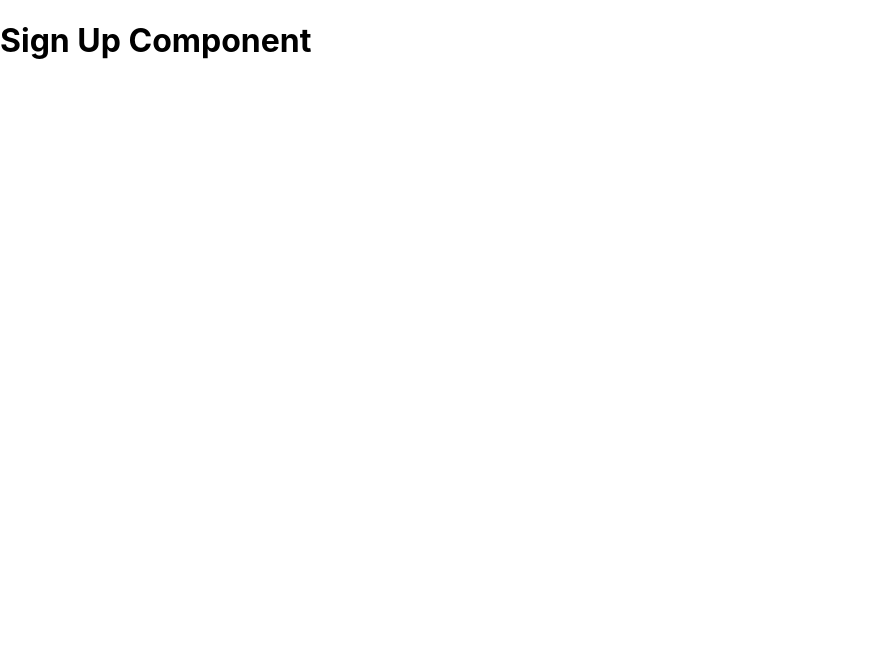
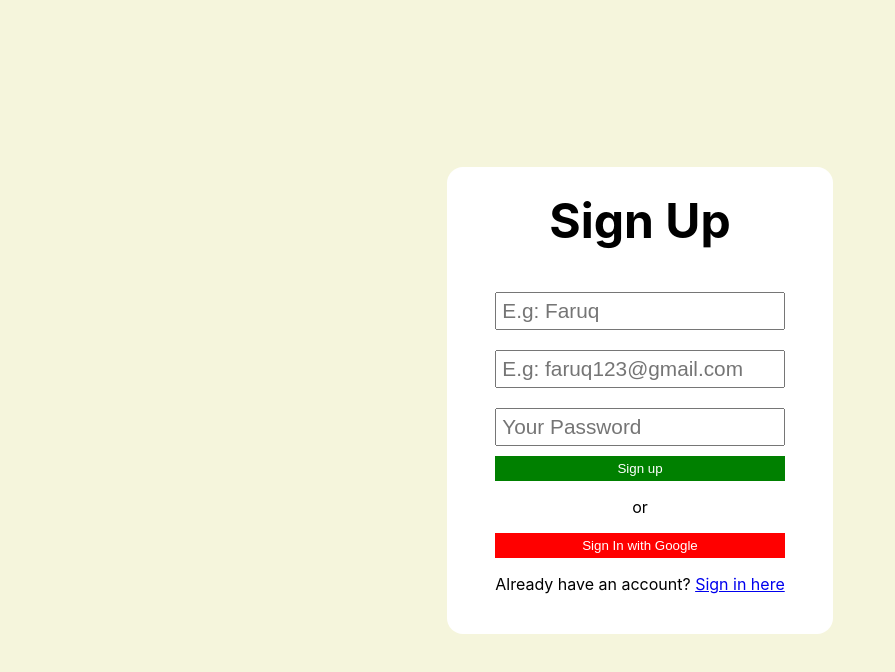
Before and after one commit to shan8851/bookmarks, a React (Create React App) app: page /signUp in a window 1280 px wide. Shown: the top 672 px of the page, without its empty margins (0-895 px from the left). Built offline with nearby package versions, Linux system fonts and the light colour scheme.

Commit message:
building out basic auth screens

```diff
--- /dev/null
+++ b/src/components/Auth/AuthStyles.js
@@ -0,0 +1,64 @@
+import styled from "styled-components";
+
+export const Wrapper = styled.div`
+  height: 100vh;
+  width: 100vw;
+  display: flex;
+  justify-content: center;
+  align-items: center;
+  background-color: beige;
+`;
+
+export const Heading = styled.div`
+  font-size: 3rem;
+  margin-bottom: 2rem;
+  text-align: center;
+  font-weight: bold;
+`;
+
+export const Container = styled.div`
+  background-color: white;
+  border-radius: 16px;
+  padding: 24px 48px;
+  display: flex;
+  flex-direction: column;
+  justify-content: center;
+  align-items: center;
+`;
+
+export const Error = styled.div`
+  padding: 4px 0;
+  background-color: red;
+  color: white;
+  width: 100%;
+  text-align: center;
+  margin-bottom: 3px;
+`;
+
+export const StyledInput = styled.input`
+  padding: 5px;
+  margin: 10px 0;
+  font-size: 1.3rem;
+`;
+
+export const StyledForm = styled.form`
+  display: flex;
+  flex-direction: column;
+  width: 100%;
+`;
+
+export const SignInButton = styled.button`
+  width: 100%;
+  color: white;
+  background-color: green;
+  padding: 5px 0;
+  border: none;
+`;
+
+export const GoogleSignInButton = styled.button`
+  width: 100%;
+  color: white;
+  background-color: red;
+  padding: 5px 0;
+  border: none;
+`;
--- a/src/components/Auth/Login.js
+++ b/src/components/Auth/Login.js
@@ -1,6 +1,15 @@
 import React, { useState } from "react";
 import { Link } from "@reach/router";
-import styled from "styled-components";
+import {
+  Wrapper,
+  Heading,
+  Container,
+  Error,
+  StyledInput,
+  StyledForm,
+  SignInButton,
+  GoogleSignInButton,
+} from "./AuthStyles";
 
 export default function Login() {
   const [email, setEmail] = useState("");
@@ -25,40 +34,34 @@ export default function Login() {
       <Container>
         <Heading>Sign In</Heading>
         {error !== null && <Error>{error}</Error>}
-        <form className="">
-          <label htmlFor="userEmail" className="block">
-            Email:
-          </label>
+        <StyledForm className="">
           <StyledInput
             type="email"
             name="userEmail"
             value={email}
-            placeholder="E.g: faruq123@gmail.com"
+            placeholder="Email"
             id="userEmail"
             onChange={(event) => onChangeHandler(event)}
           />
-          <label htmlFor="userPassword" className="block">
-            Password:
-          </label>
           <StyledInput
             type="password"
             name="userPassword"
             value={password}
-            placeholder="Your Password"
+            placeholder="Password"
             id="userPassword"
             onChange={(event) => onChangeHandler(event)}
           />
-          <button
+          <SignInButton
             onClick={(event) => {
               signInWithEmailAndPasswordHandler(event, email, password);
             }}
           >
             Sign in
-          </button>
-        </form>
+          </SignInButton>
+        </StyledForm>
         <p>or</p>
-        <button>Sign in with Google</button>
-        <p className="text-center my-3">
+        <GoogleSignInButton>Sign in with Google</GoogleSignInButton>
+        <p>
           Don't have an account? <Link to="signUp">Sign up here</Link> <br />{" "}
           <Link to="passwordReset">Forgot Password?</Link>
         </p>
@@ -66,38 +69,3 @@ export default function Login() {
     </Wrapper>
   );
 }
-
-const Wrapper = styled.div`
-  height: 100vh;
-  width: 100vw;
-  display: flex;
-  justify-content: center;
-  align-items: center;
-  background-color: beige;
-`;
-
-const Heading = styled.div`
-  font-size: 3rem;
-  margin-bottom: 2px;
-  text-align: center;
-  font-weight: bold;
-`;
-
-const Container = styled.div`
-  background-color: white;
-  border-radius: 16px;
-  padding: 12px;
-`;
-
-const Error = styled.div`
-  padding: 4px 0;
-  background-color: red;
-  color: white;
-  width: 100%;
-  text-align: center;
-  margin-bottom: 3px;
-`;
-
-const StyledInput = styled.input`
-  padding: 5px;
-`;
--- a/src/components/Auth/SignUp.js
+++ b/src/components/Auth/SignUp.js
@@ -1,9 +1,91 @@
-import React from "react";
+import React, { useState } from "react";
+import { Link } from "@reach/router";
+import {
+  Wrapper,
+  Heading,
+  Container,
+  Error,
+  StyledInput,
+  StyledForm,
+  SignInButton,
+  GoogleSignInButton,
+} from "./AuthStyles";
 
 export default function SignUp() {
+  const [email, setEmail] = useState("");
+  const [password, setPassword] = useState("");
+  const [displayName, setDisplayName] = useState("");
+  const [error, setError] = useState(null);
+  const createUserWithEmailAndPasswordHandler = (event, email, password) => {
+    event.preventDefault();
+    setEmail("");
+    setPassword("");
+    setDisplayName("");
+  };
+  const onChangeHandler = (event) => {
+    const { name, value } = event.currentTarget;
+    if (name === "userEmail") {
+      setEmail(value);
+    } else if (name === "userPassword") {
+      setPassword(value);
+    } else if (name === "displayName") {
+      setDisplayName(value);
+    }
+  };
   return (
-    <div>
-      <h1>Sign Up Component</h1>
-    </div>
+    <Wrapper>
+      <Container>
+        <Heading>Sign Up</Heading>
+        {error !== null && (
+          <Error className="py-4 bg-red-600 w-full text-white text-center mb-3">
+            {error}
+          </Error>
+        )}
+        <StyledForm className="">
+          <StyledInput
+            type="text"
+            name="displayName"
+            value={displayName}
+            placeholder="E.g: Faruq"
+            id="displayName"
+            onChange={(event) => onChangeHandler(event)}
+          />
+          <StyledInput
+            type="email"
+            name="userEmail"
+            value={email}
+            placeholder="E.g: faruq123@gmail.com"
+            id="userEmail"
+            onChange={(event) => onChangeHandler(event)}
+          />
+          <StyledInput
+            type="password"
+            name="userPassword"
+            value={password}
+            placeholder="Your Password"
+            id="userPassword"
+            onChange={(event) => onChangeHandler(event)}
+          />
+          <SignInButton
+            className="bg-green-400 hover:bg-green-500 w-full py-2 text-white"
+            onClick={(event) => {
+              createUserWithEmailAndPasswordHandler(event, email, password);
+            }}
+          >
+            Sign up
+          </SignInButton>
+        </StyledForm>
+        <p className="text-center my-3">or</p>
+        <GoogleSignInButton className="bg-red-500 hover:bg-red-600 w-full py-2 text-white">
+          Sign In with Google
+        </GoogleSignInButton>
+        <p className="text-center my-3">
+          Already have an account?{" "}
+          <Link to="/" className="text-blue-500 hover:text-blue-600">
+            Sign in here
+          </Link>
+        </p>
+      </Container>
+    </Wrapper>
   );
 }
```
